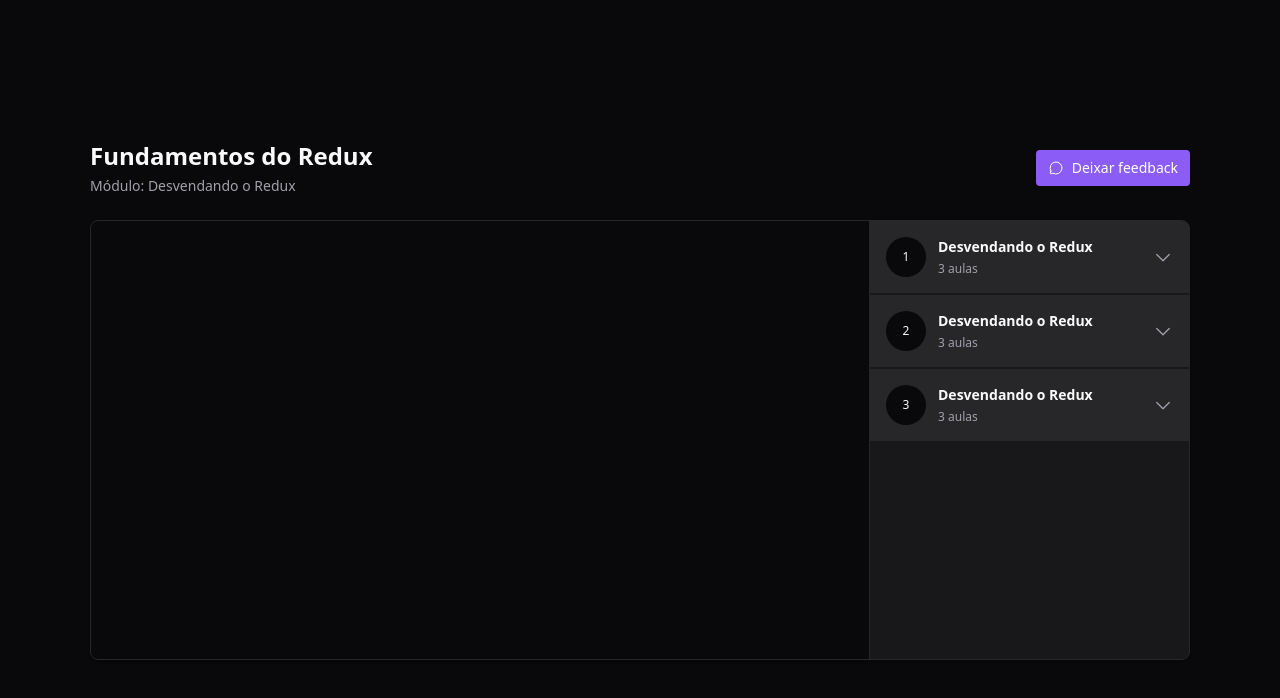
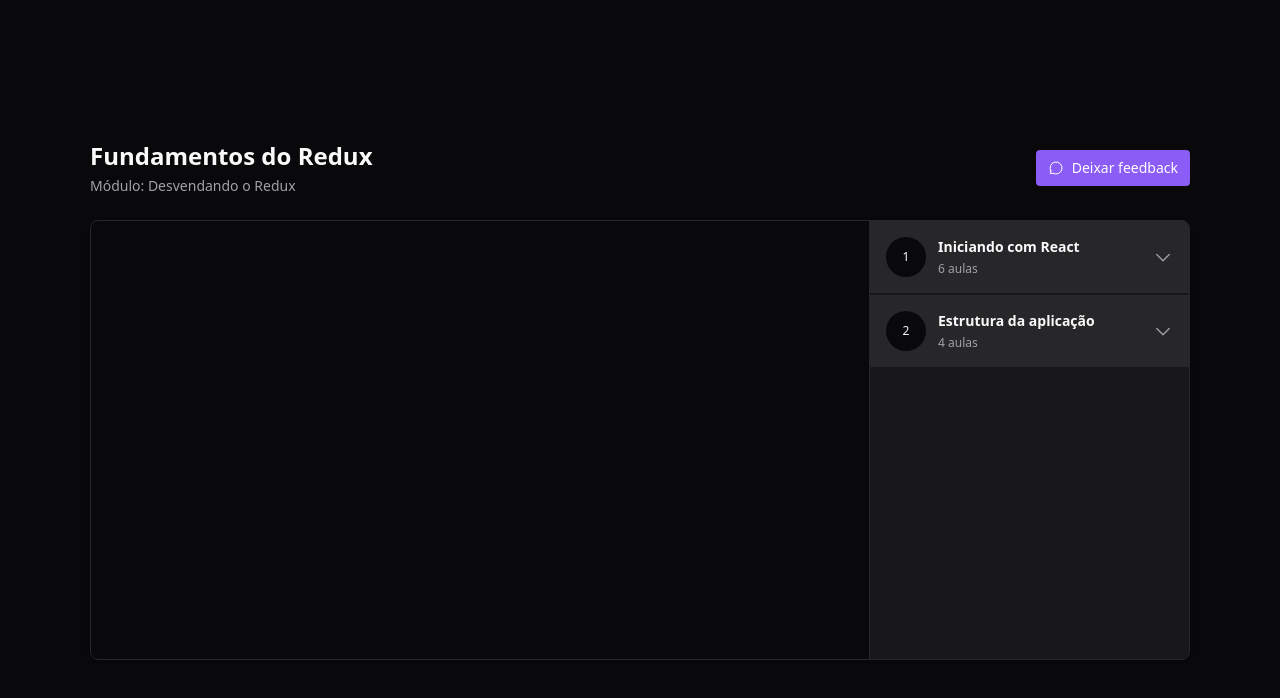
Before and after one commit to erik-ferreira/07-redux-zustand, a React (Vite) app: page / in a window 1280 px wide. Shown: the top 698 px of the page. Built offline with nearby package versions, Linux system fonts and the light colour scheme.

Commit message:
feat: show modules and lessons

```diff
--- a/src/components/Module.tsx
+++ b/src/components/Module.tsx
@@ -1,5 +1,7 @@
 import { CaretDown } from "phosphor-react"
 import * as Collapsible from "@radix-ui/react-collapsible"
+
+import { useAppSelector } from "../store"
 
 import { Lesson } from "./Lesson"
 
@@ -10,11 +12,15 @@
 }
 
 export function Module({ moduleIndex, title, amountOfLessons }: ModuleProps) {
+  const lessons = useAppSelector(
+    (state) => state.player.course.modules[moduleIndex].lessons
+  )
+
   return (
     <Collapsible.Root className="group">
       <Collapsible.Trigger className="flex w-full items-center gap-3 bg-zinc-800 p-4">
         <div className="flex w-10 h-10 rounded-full items-center justify-center bg-zinc-950 text-xs">
-          {moduleIndex}
+          {moduleIndex + 1}
         </div>
 
         <div className="flex flex-col gap-1 text-left">
@@ -27,9 +33,13 @@
 
       <Collapsible.Content>
         <nav className="relative flex flex-col gap-4 p-6">
-          <Lesson title="Fundamentos do Redux" duration="09:13" />
-          <Lesson title="Fundamentos do Redux" duration="09:13" />
-          <Lesson title="Fundamentos do Redux" duration="09:13" />
+          {lessons.map((lesson) => (
+            <Lesson
+              key={lesson.id}
+              title={lesson.title}
+              duration={lesson.duration}
+            />
+          ))}
         </nav>
       </Collapsible.Content>
     </Collapsible.Root>
--- a/src/pages/Player.tsx
+++ b/src/pages/Player.tsx
@@ -1,10 +1,14 @@
 import { ChatCircle } from "phosphor-react"
+
+import { useAppSelector } from "../store"
 
 import { Video } from "../components/Video"
 import { Header } from "../components/Header"
 import { Module } from "../components/Module"
 
 export function Player() {
+  const modules = useAppSelector((state) => state.player.course.modules)
+
   return (
     <div className="h-screen bg-zinc-950 text-zinc-50 flex items-center justify-center">
       <div className="flex w-[1100px] flex-col gap-6">
@@ -23,21 +27,14 @@
           </div>
 
           <aside className="w-80 border-l border-zinc-800 divide-y-2 divide-zinc-900 bg-zinc-900 overflow-y-scroll absolute top-0 bottom-0 right-0 scrollbar-thin scrollbar-track-zinc-950 scrollbar-thumb-zinc-900">
-            <Module
-              moduleIndex={1}
-              title="Desvendando o Redux"
-              amountOfLessons={3}
-            />
-            <Module
-              moduleIndex={2}
-              title="Desvendando o Redux"
-              amountOfLessons={3}
-            />
-            <Module
-              moduleIndex={3}
-              title="Desvendando o Redux"
-              amountOfLessons={3}
-            />
+            {modules.map((module, index) => (
+              <Module
+                key={module.id}
+                moduleIndex={index}
+                title={module.title}
+                amountOfLessons={module.lessons.length}
+              />
+            ))}
           </aside>
         </main>
       </div>
--- a/src/store/index.ts
+++ b/src/store/index.ts
@@ -1,8 +1,12 @@
 import { configureStore } from "@reduxjs/toolkit"
 import { useSelector, TypedUseSelectorHook } from "react-redux"
 
+import { player } from "./slices/player"
+
 export const store = configureStore({
-  reducer: {},
+  reducer: {
+    player,
+  },
 })
 
 export type RootState = ReturnType<typeof store.getState>
--- /dev/null
+++ b/src/store/slices/player.ts
@@ -0,0 +1,65 @@
+import { createSlice } from "@reduxjs/toolkit"
+
+const playerSlice = createSlice({
+  name: "player",
+  initialState: {
+    course: {
+      modules: [
+        {
+          id: "1",
+          title: "Iniciando com React",
+          lessons: [
+            { id: "Jai8w6K_GnY", title: "CSS Modules", duration: "13:45" },
+            {
+              id: "w-DW4DhDfcw",
+              title: "Estilização do Post",
+              duration: "10:05",
+            },
+            {
+              id: "D83-55LUdKE",
+              title: "Componente: Header",
+              duration: "06:33",
+            },
+            {
+              id: "W_ATsETujaY",
+              title: "Componente: Sidebar",
+              duration: "09:12",
+            },
+            { id: "Pj8dPeameYo", title: "CSS Global", duration: "03:23" },
+            {
+              id: "8KBq2vhwbac",
+              title: "Form de comentários",
+              duration: "11:34",
+            },
+          ],
+        },
+        {
+          id: "2",
+          title: "Estrutura da aplicação",
+          lessons: [
+            {
+              id: "gE48FQXRZ_o",
+              title: "Componente: Comment",
+              duration: "13:45",
+            },
+            { id: "Ng_Vk4tBl0g", title: "Responsividade", duration: "10:05" },
+            {
+              id: "h5JA3wfuW1k",
+              title: "Interações no JSX",
+              duration: "06:33",
+            },
+            {
+              id: "1G0vSTqWELg",
+              title: "Utilizando estado",
+              duration: "09:12",
+            },
+          ],
+        },
+      ],
+    },
+  },
+
+  reducers: {},
+})
+
+export const player = playerSlice.reducer
```
Also changed, not shown: annotations/03.md (added, +15 -0 lines).
